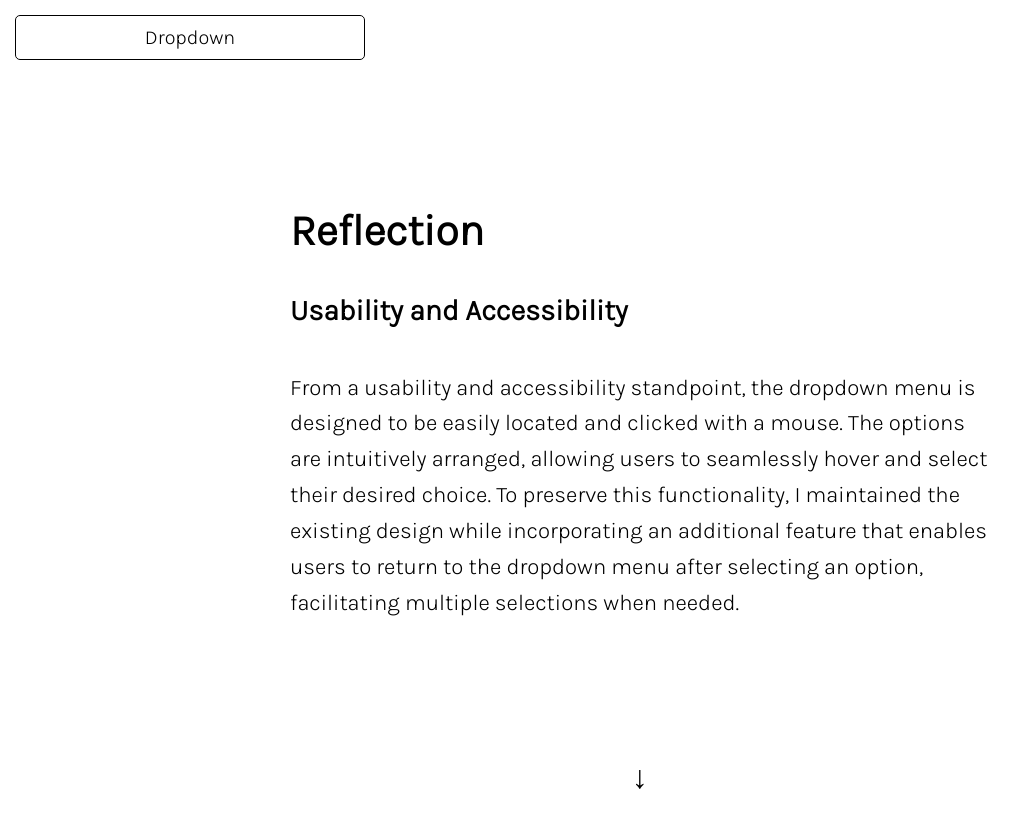
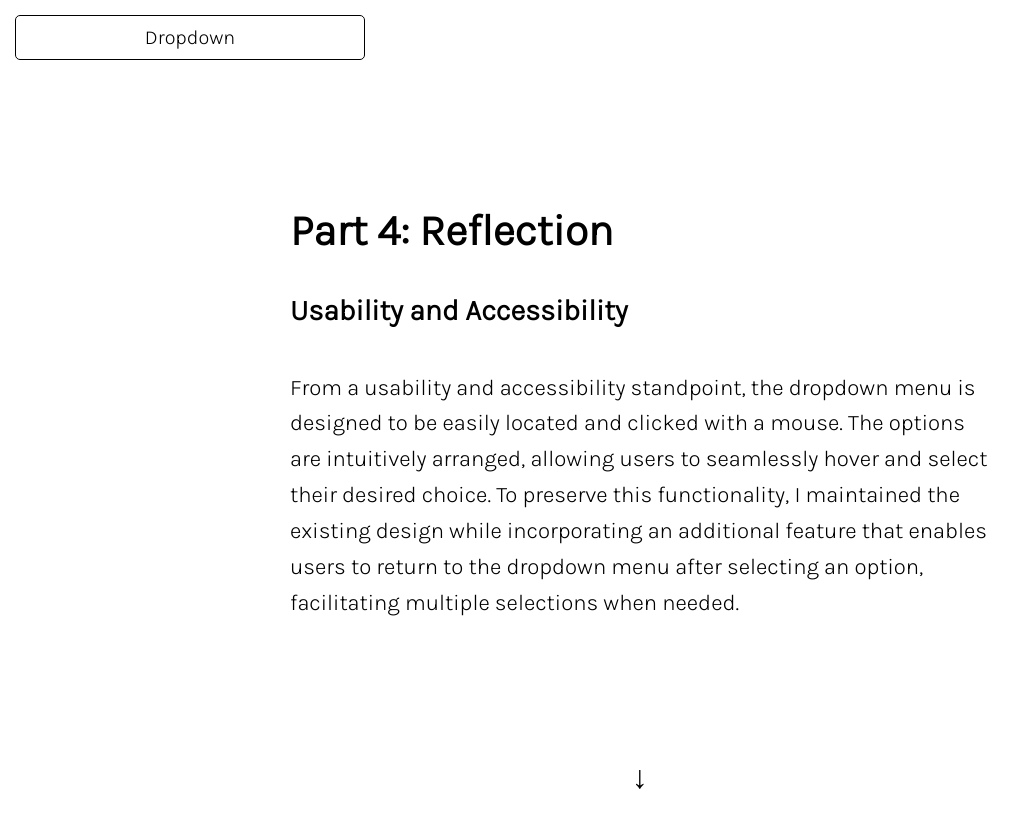
Before and after one commit to jjchilling/accessible-component, a plain HTML site: page questions.html in a window 1280 px wide. Shown: the top 828 px of the page, without its empty margins (0-1035 px from the left). Drawn offline with Linux system fonts and the light colour scheme.

Commit message:
forgot something

```diff
--- a/questions.html
+++ b/questions.html
@@ -12,7 +12,7 @@
     <div id="navbar"></div>
     <section class="content">
         <div class="text-container fade-in">
-            <h1>Reflection</h1>
+            <h1>Part 4: Reflection</h1>
             <br>
             <p class="fade-in question">
                 <strong>Usability and Accessibility</strong>
```
Also changed, not shown: 1 other file.
